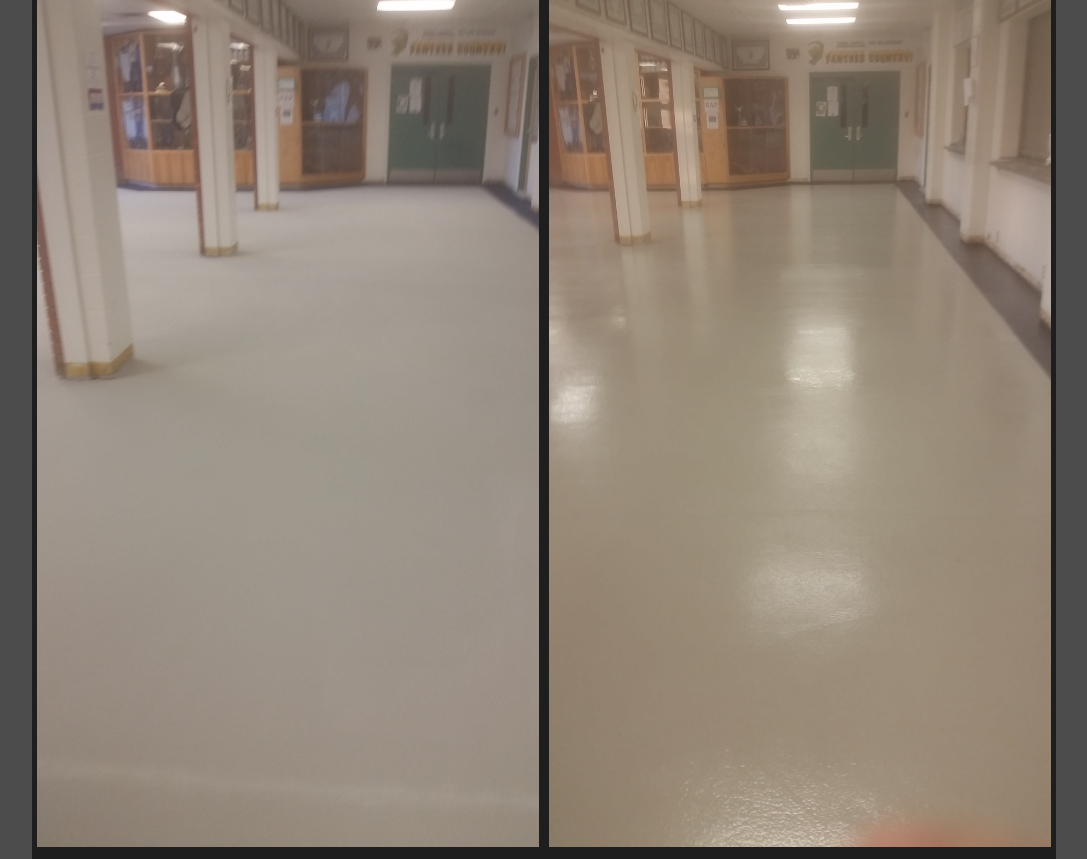
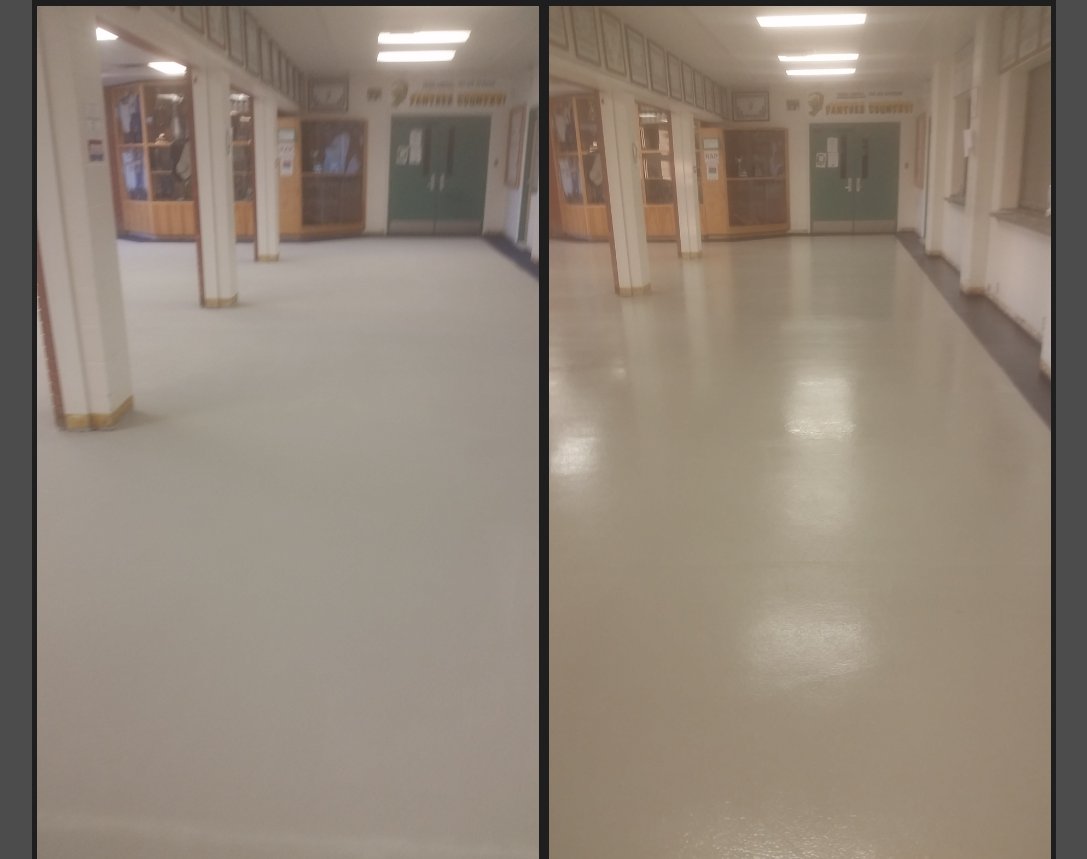
Before and after one commit to mjbraun95/CrackChaserRepairWebsite3, a PHP site: page /beforeandafter.php in a window 1280 px wide. Shown: the part 2782-3641 px from the top of the page, without its empty margins (96-1183 px from the left). Run offline with PHP 8.4, Linux system fonts and the light colour scheme.

Commit message:
Small touch ups

```diff
--- a/html/beforeandafter.php
+++ b/html/beforeandafter.php
@@ -53,13 +53,13 @@ jQuery.fn.center = function() {
 
         <div class="content">
             <div class="row">
-                <div class="column3">
+                <div class="column2">
                     <img src="./images/Slideshows/Curb3/1.jpg" style="width:100%">
                 </div>
-                <div class="column3">
+                <!-- <div class="column3">
                     <img src="./images/Slideshows/Curb3/2.jpg" style="width:100%">
-                </div>
-                <div class="column3">
+                </div> -->
+                <div class="column2">
                     <img src="./images/Slideshows/Curb3/3.jpg" style="width:100%">
                 </div>
             </div>
--- a/html/contact.php
+++ b/html/contact.php
@@ -8,9 +8,9 @@
 
 <div class="content">
     <p>
-        Email: <a href="mailto:crackchaserrepair@gmail.com">crackchaserrepair@gmail.com</a>
-        <br>Phone: (780)-699-1869
-        <!-- <br>LinkedIn: <a href="">linkedin.com/in//</a> -->
+        Email: <a href="mailto:crackchaserrepair@gmail.com" style="color: #0099ff;">crackchaserrepair@gmail.com</a>
+        <br>Larry Braun - Owner:    (780)-699-1869
+        <br>Susan Braun - Accounting:    (780)-699-3143
     </p>
 </div>
 </body>
--- a/html/index.php
+++ b/html/index.php
@@ -19,7 +19,7 @@
                 Professional Asphalt, Concrete, and Epoxy Floor Services
                 </p>
                 <p class="fullBox">
-                Looking for a durable solution for your damaged pavement, flooring, and concrete structures at a reasonable price? Look no further.
+                Looking for a durable solution for your damaged pavement, flooring, or concrete structures at a reasonable price? Look no further.
                 </p>
                 <p class="fullBox">
                 Crack Chaser Repair Solutions is an Edmonton based repair & restoration company, proudly serving Alberta. We bring over 20 years of experience with cost-efficient solutions to your asphalt, concrete, and epoxy floor needs.
```
